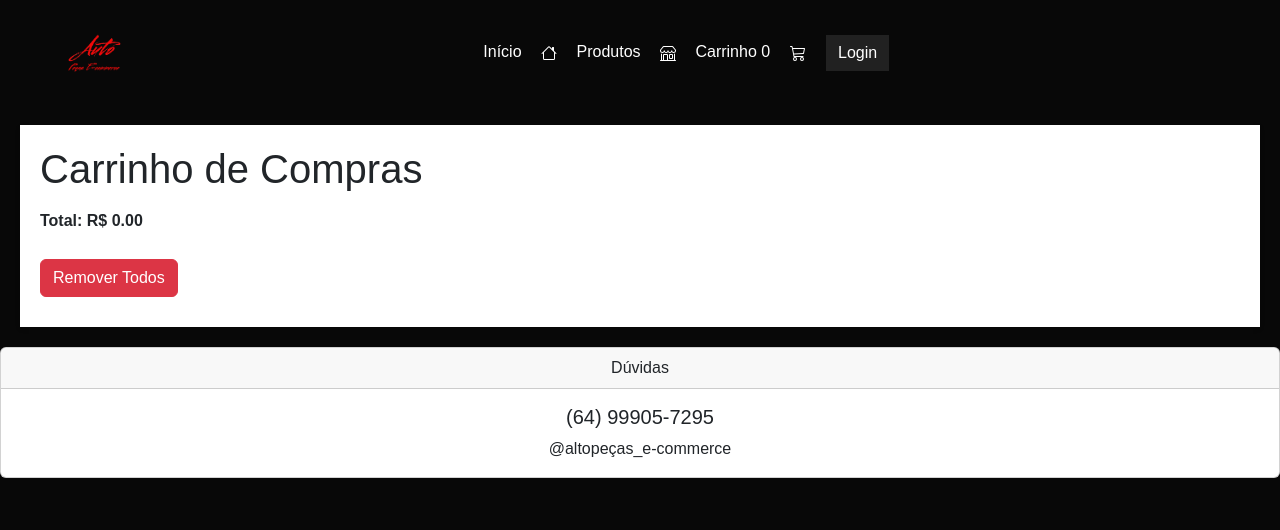
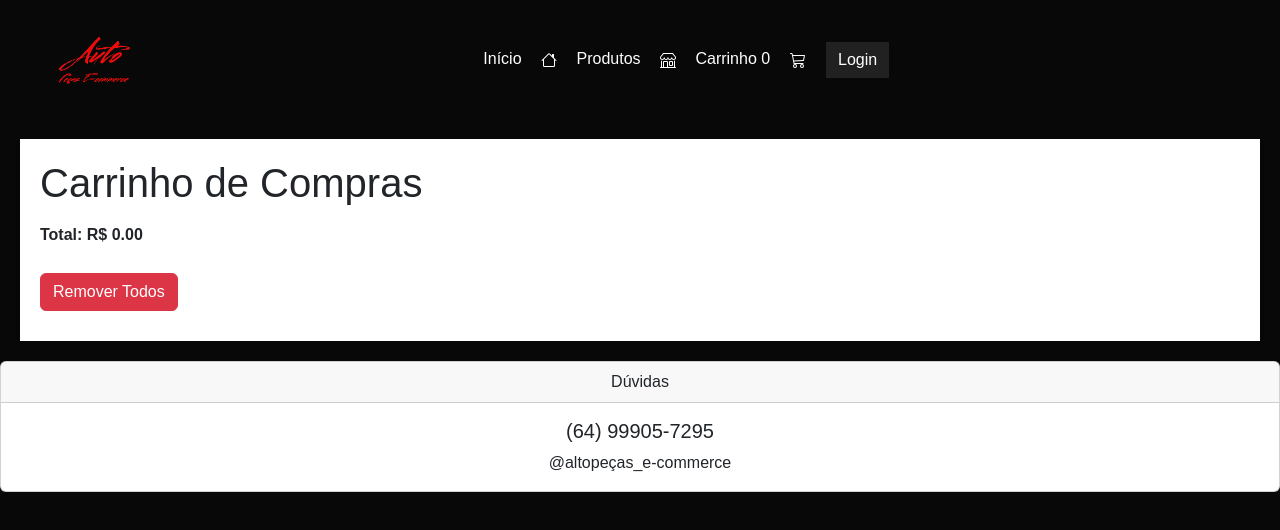
Before and after one commit to grupobarao01/teste, a plain HTML site: page carrinho.html in a window 1280 px wide. Drawn offline with nearby package versions, Linux system fonts and the light colour scheme.

Commit message:
deiihdek

```diff
--- a/carrinho.html
+++ b/carrinho.html
@@ -35,7 +35,7 @@
         <div class="container">
             <div class="col-1">
                 <a class="navbar-brand" href="index.html">
-                    <img src="logo-22.png" alt="Logo" width="57" height="49">
+                    <img src="logo-22.png" alt="Logo" width="78" height="63">
                 </a>
             </div>
             <div class="col-11">
```
Also changed, not shown: index.html (+1 -1 lines), produtos.html (+1 -1 lines).
